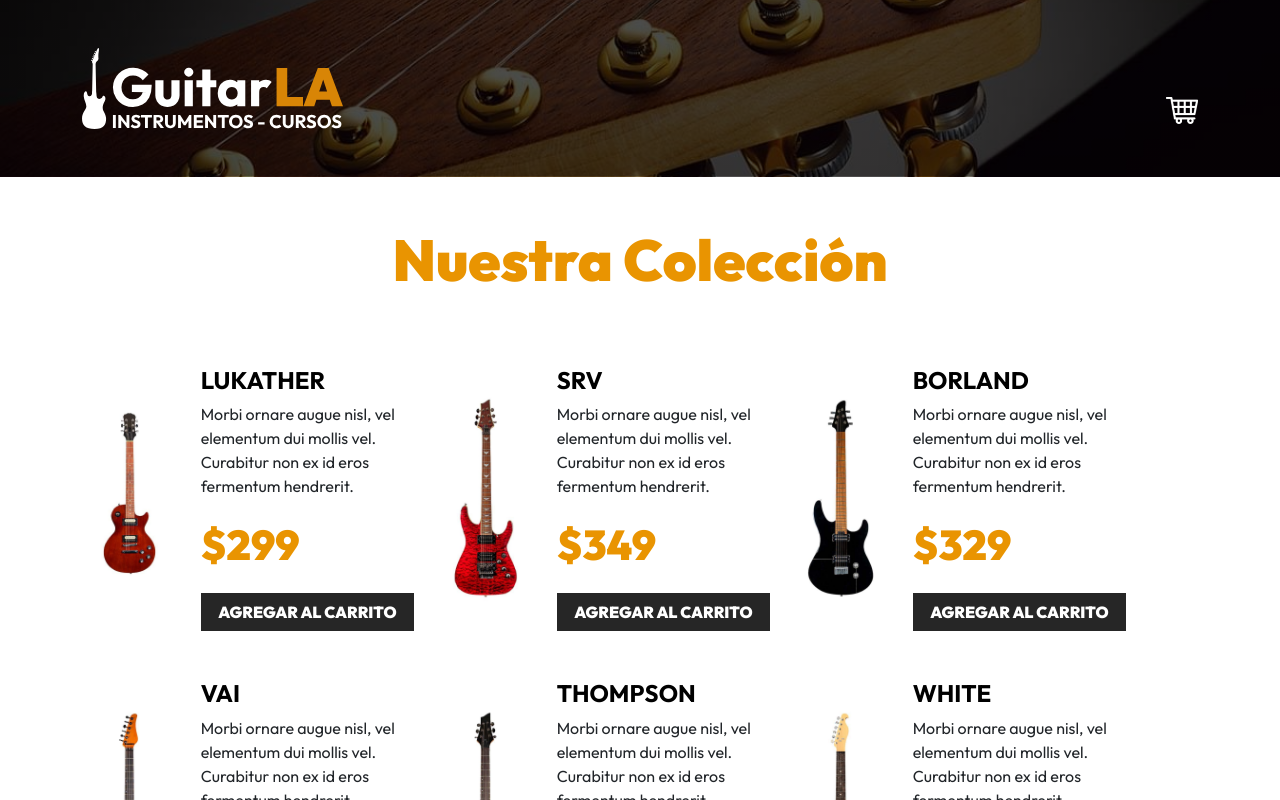
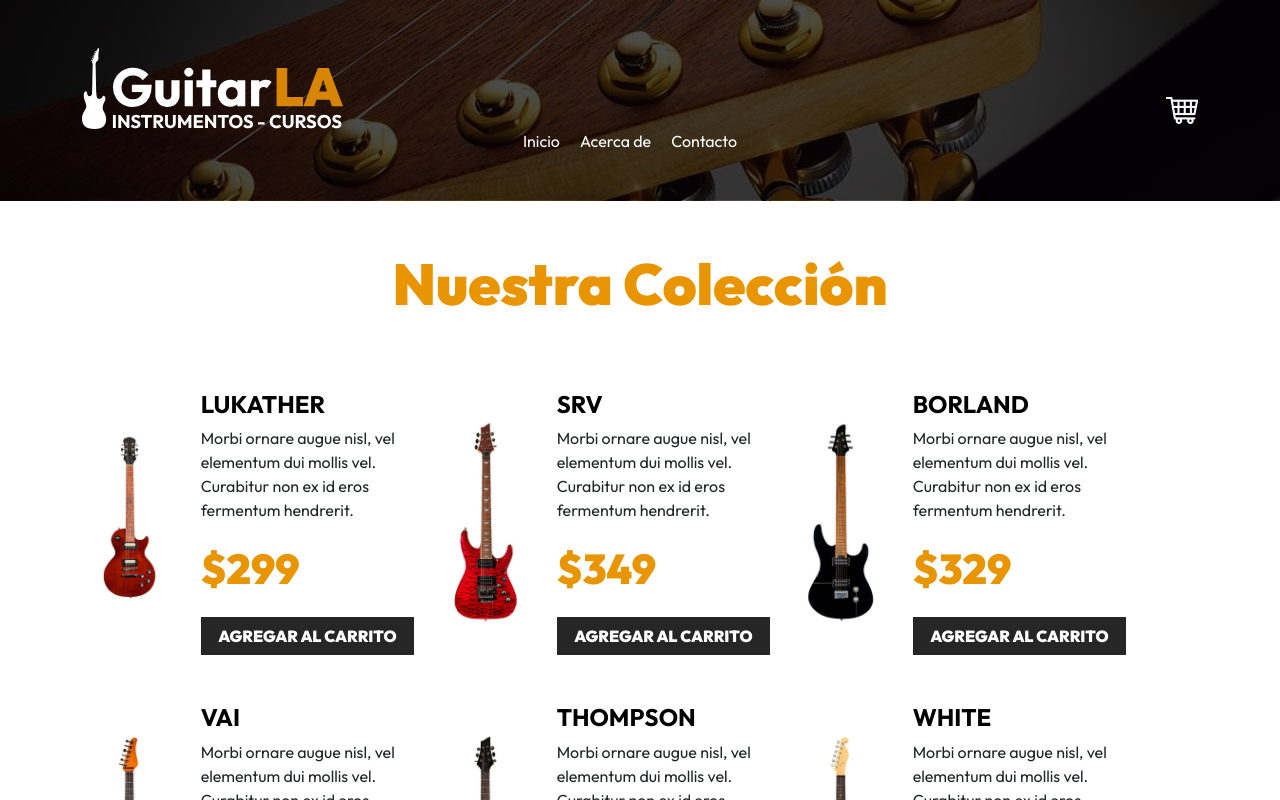
Before and after one commit to SebasM-tech/guitarla, a React (Vite) app: page / in a window 1280 px wide. Shown: the top 800 px of the page. Built offline with nearby package versions, Linux system fonts and the light colour scheme.

Commit message:
feat: colocando una navbar con acceso a pagina de Acerca de y Contacto

```diff
--- a/src/components/Header.jsx
+++ b/src/components/Header.jsx
@@ -69,6 +69,14 @@ export default function header() {
                         </div>
                     </div>
                 </nav>
+
+                <nav className="navbar justify-content-center">
+                <ul>
+                    <li><a href="#">Inicio</a></li>
+                    <li><a href="#">Acerca de</a></li>
+                    <li><a href="#">Contacto</a></li>
+                </ul>
+                </nav>
             </div>
         </div>
     </header>
--- a/src/index.css
+++ b/src/index.css
@@ -264,6 +264,49 @@ button:not(:disabled),
 ::-moz-focus-inner {
   padding: 0;
   border-style: none;
+}
+
+/* header.css */
+.navbar-header {
+  position: absolute;
+  top: 0;
+  left: 0;
+  width: 100%;
+  background-color: transparent;
+  padding: 20px;
+}
+
+.navbar-header ul {
+  list-style: none;
+  margin: 0;
+  padding: 0;
+  display: flex;
+  justify-content: space-between;
+}
+
+.navbar-header li {
+  margin-right: 20px;
+}
+
+.navbar-header a {
+  color: #fff;
+  text-decoration: none;
+}
+.navbar ul {
+  list-style: none;
+  margin: 0;
+  padding: 0;
+  display: flex;
+  justify-content: center;
+}
+
+.navbar li {
+  margin-right: 20px;
+}
+
+.navbar a {
+  color: #fff;
+  text-decoration: none;
 }
 
 ::-webkit-datetime-edit-fields-wrapper,
```
